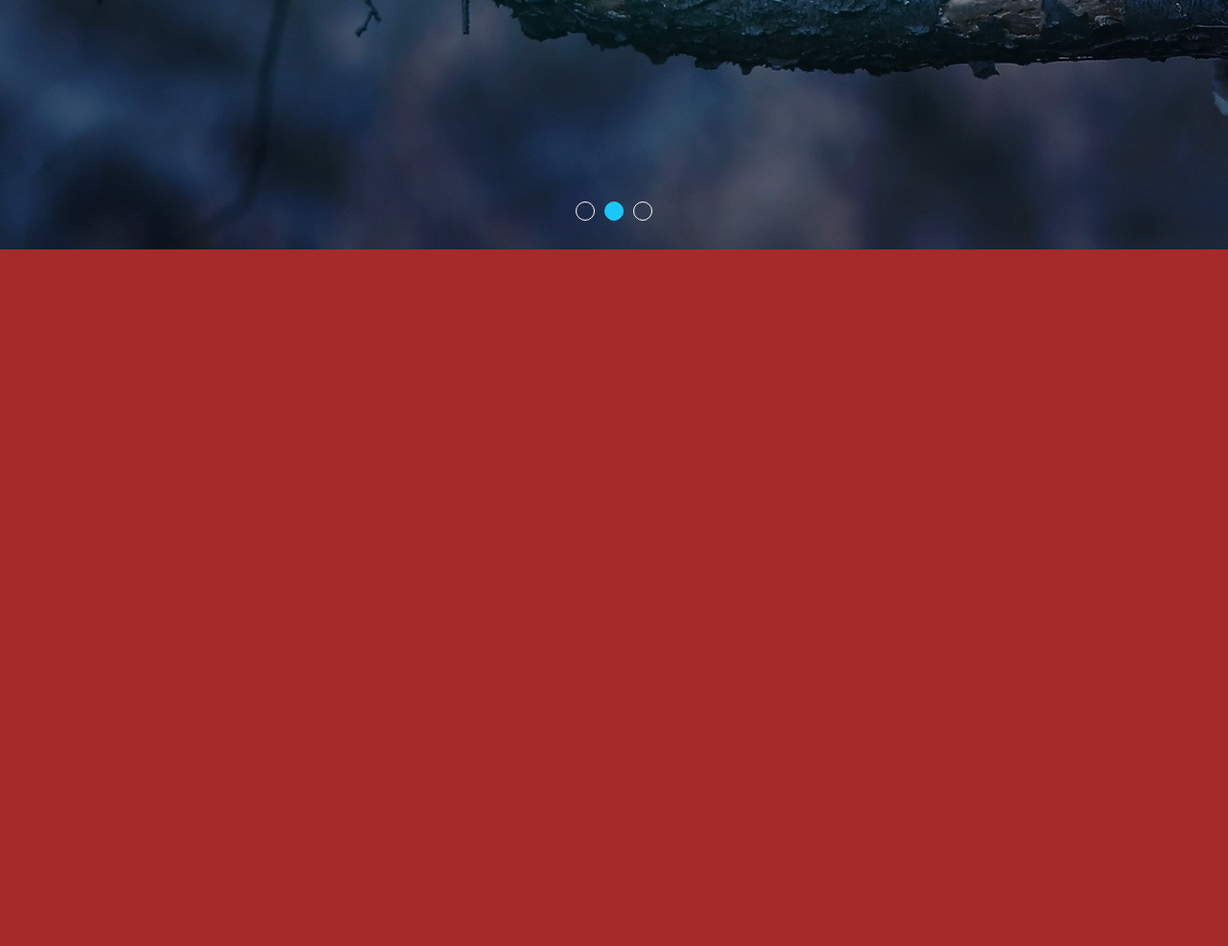
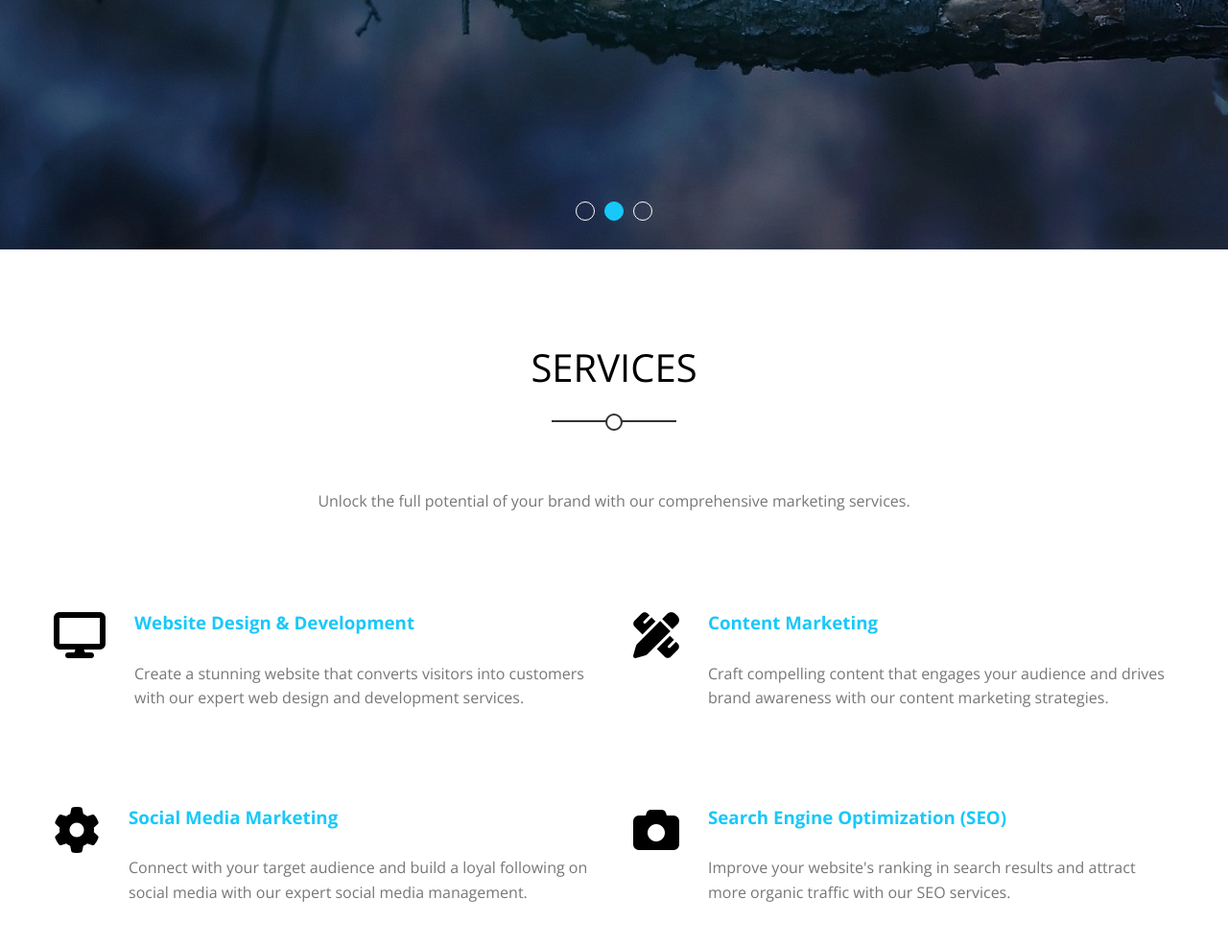
Before and after one commit to abdo-Elsisi/Temp_2_kasper, a plain HTML site: page index.html in a window 1280 px wide. Shown: the part 540-1526 px from the top of the page at 96% size. Before the commit the page ends 800 px from the top, so only its background shows below. Drawn offline with nearby package versions, Linux system fonts and the light colour scheme.

Commit message:
related text was added by bard. Services Done

```diff
--- a/CSS/main.css
+++ b/CSS/main.css
@@ -6,7 +6,10 @@
     --main-color: #19c8fa;
     --hr-color: #a2a2a2;
     --transparent-color: rgba(21,100,120,0.8);
+    --lite-gray-color: #777;
+    --soft-blac-color: #333;
     --transition-duration: 0.3s;
+    --sec-padding: 100px;
 }
 /* end variables */
 * {
@@ -26,7 +29,6 @@ html {
 body {
     /* our font */
     font-family: 'Open Sans', sans-serif;
-    background-color: brown;
 }
 
 .container {
@@ -91,7 +93,52 @@ ul {
 /* globar rules end */
 
 /* reusable components start */
+.main-heading {
+    text-align: center;
+}
 
+.main-heading h2 {
+    font-size: 40px;
+    font-weight: normal;
+    text-transform: uppercase;
+    margin-bottom: 100px;
+    position: relative;
+
+}
+.main-heading h2::before {
+    content: '';
+    width: 130px;
+    height: 2px;
+    background-color: var(--soft-blac-color);
+    position: absolute;
+    bottom: -34px;
+    left: 50%;
+    transform: translateX(-50%);
+
+}
+.main-heading h2::after {
+    content: '';
+    width: 14px;
+    height: 14px;
+    background-color: white;
+    position: absolute;
+    border-radius: 50%;
+    border: 2px solid var(--soft-blac-color);
+    bottom: -34px;
+    left: 50%;
+    transform: translate(-50%,50%);
+    z-index: 1;
+
+
+}
+
+.main-heading p {
+    font-size: 16px;
+    color: var(--lite-gray-color);
+    line-height: 2;
+    margin-bottom: 100px;
+    max-width: 100%;
+}
 /* reusable components end */
 
 /* header style start */
@@ -221,7 +268,7 @@ header button .toggle-menu {
 /* landing style start */
 .landing {
     height: 100vh;
-    background-color: #333;
+    background-color: var(--soft-blac-color);
     background-image: url("../imgs/landing.jpg");
     object-fit: cover;
     position: relative;
@@ -319,4 +366,62 @@ header button .toggle-menu {
     background-color: var(--main-color);
     border-color: var(--main-color);
 }
+
+.services {
+    padding: var(--sec-padding) 0;
+}
+
+@media (min-width: 768px) {
+    .services .container .services-grid{
+        display: grid;
+        grid-template-columns: repeat(auto-fill,minmax(450px,1fr));
+        column-gap: 40px;
+        row-gap: 60px;
+    }
+
+}
+
+.service {
+    display: flex;
+    margin-bottom: 40px;
+}
+
+.service i {
+    margin-bottom: 30px;
+    margin-right: 30px;
+}
+
+@media (max-width: 767px) {
+    .service {
+        display: flex;
+        flex-direction: column;
+        justify-content: center;
+        align-items: center;
+        margin-bottom: 40px;
+        text-align: center;
+    }
+
+    .service i {
+        margin-bottom: 30px;
+        margin-right: 0px;
+    }
+
+}
+
+.service .service-txt {
+    /* text-align: center; */
+    max-width: 100%;
+
+}
+.service .service-txt h3 {
+    color: var(--main-color);
+    font-weight: bold;
+    margin-bottom: 30px;
+
+}
+.service .service-txt p {
+    color: var(--lite-gray-color);
+    line-height: 1.6;
+    font-size: 16px;
+}
 /* landing style end */
--- a/index.html
+++ b/index.html
@@ -65,6 +65,47 @@
         </div>
     </div>
     <!-- landing end -->
+    <!-- Services start -->
+    <div class="services" id="services">
+        <div class="container">
+          <div class="main-heading">
+            <h2>Services</h2>
+            <p>Unlock the full potential of your brand with our comprehensive marketing services.</p>
+          </div>
+          <div class="services-grid">
+            <div class="service">
+              <i class="fa-solid fa-display fa-3x"></i>
+              <div class="service-txt">
+                <h3>Website Design & Development</h3>
+                <p>Create a stunning website that converts visitors into customers with our expert web design and development services.</p>
+              </div>
+            </div>
+            <div class="service">
+              <i class="fas fa-pencil-ruler fa-3x"></i>
+              <div class="service-txt">
+                <h3>Content Marketing</h3>
+                <p>Craft compelling content that engages your audience and drives brand awareness with our content marketing strategies.</p>
+              </div>
+            </div>
+            <div class="service">
+              <i class="fas fa-cog fa-3x"></i>
+              <div class="service-txt">
+                <h3>Social Media Marketing</h3>
+                <p>Connect with your target audience and build a loyal following on social media with our expert social media management.</p>
+              </div>
+            </div>
+            <div class="service">
+              <i class="fas fa-camera fa-3x"></i>
+              <div class="service-txt">
+                <h3>Search Engine Optimization (SEO)</h3>
+                <p>Improve your website's ranking in search results and attract more organic traffic with our SEO services.</p>
+              </div>
+            </div>
+          </div>
+        </div>
+      </div>
+
+    <!-- Services end -->
 </body>
 
 </html>
```
